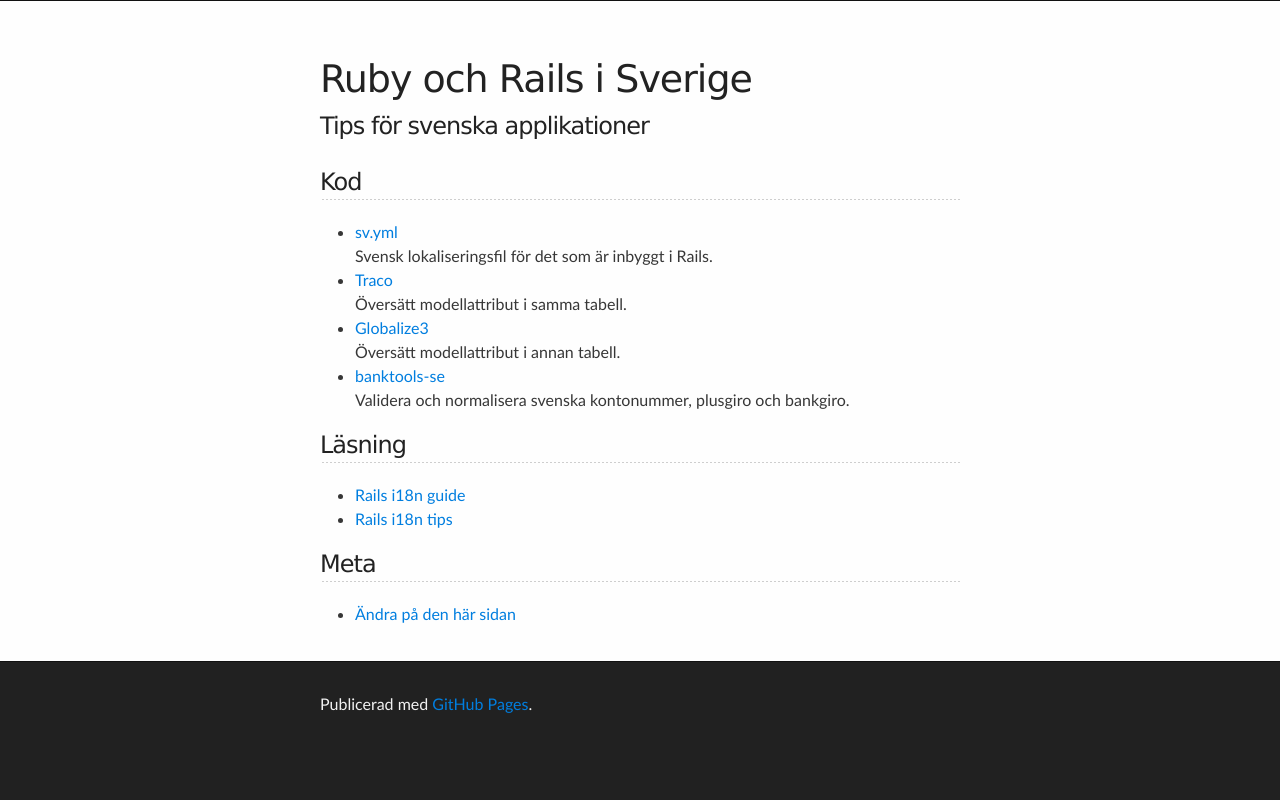
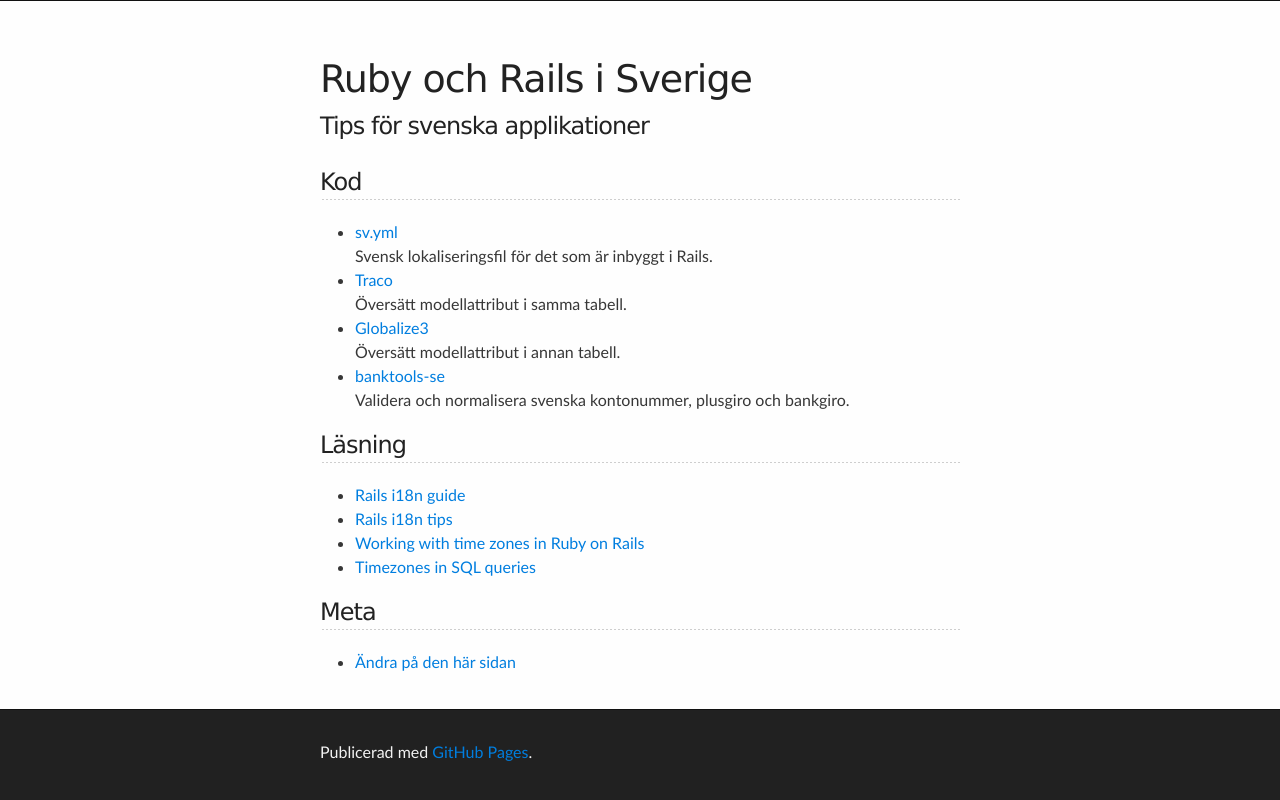
Before and after one commit to rails-se/rails-se.github.com, a Jekyll site: the page built from tips.md, in a window 1280 px wide. Shown: the top 800 px of the page. Built offline with Jekyll 4.4.1, drawn with Linux system fonts in a browser that asks for light colours.

Commit message:
Two time zone links.

```diff
--- a/tips.md
+++ b/tips.md
@@ -18,6 +18,8 @@ title: Tips för svenska applikationer
 
 * [Rails i18n guide](http://guides.rubyonrails.org/i18n.html)
 * [Rails i18n tips](http://henrik.nyh.se/2012/07/rails-i18n-tips/)
+* [Working with time zones in Ruby on Rails](http://www.elabs.se/blog/36-working-with-time-zones-in-ruby-on-rails)
+* [Timezones in SQL queries](http://henrik.nyh.se/2009/03/time-zones-and-multidimensional-grouping-with-active-record-and-mysql/)
 
 ## Meta
 
```
